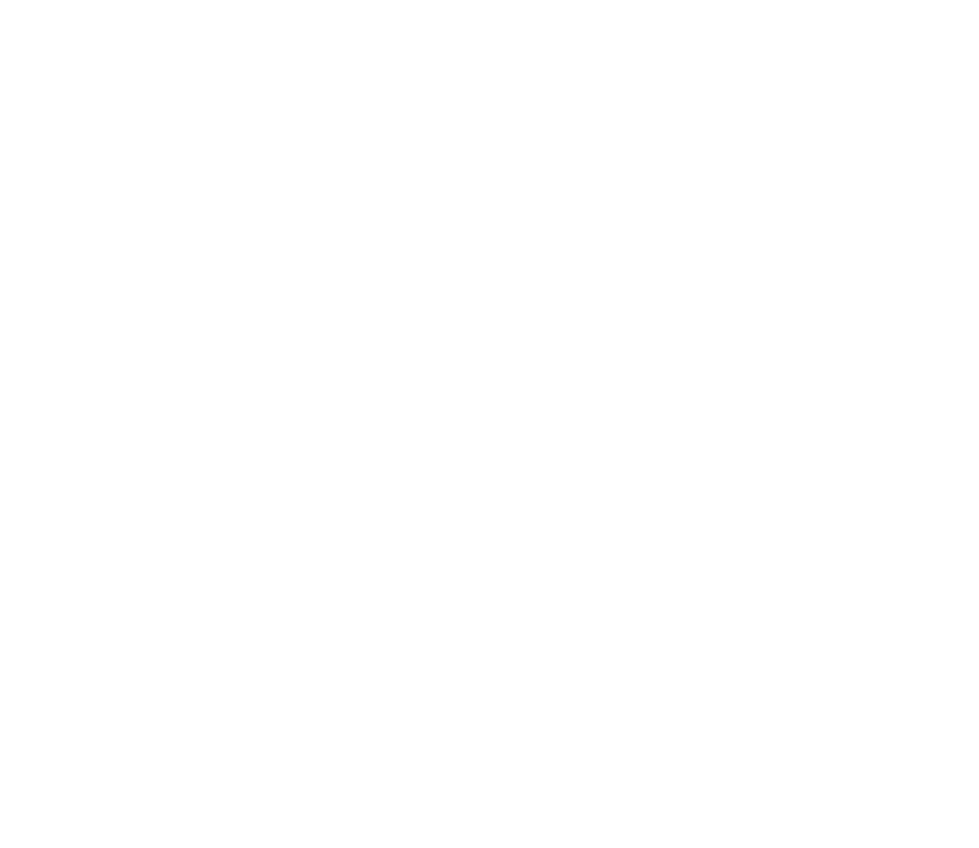
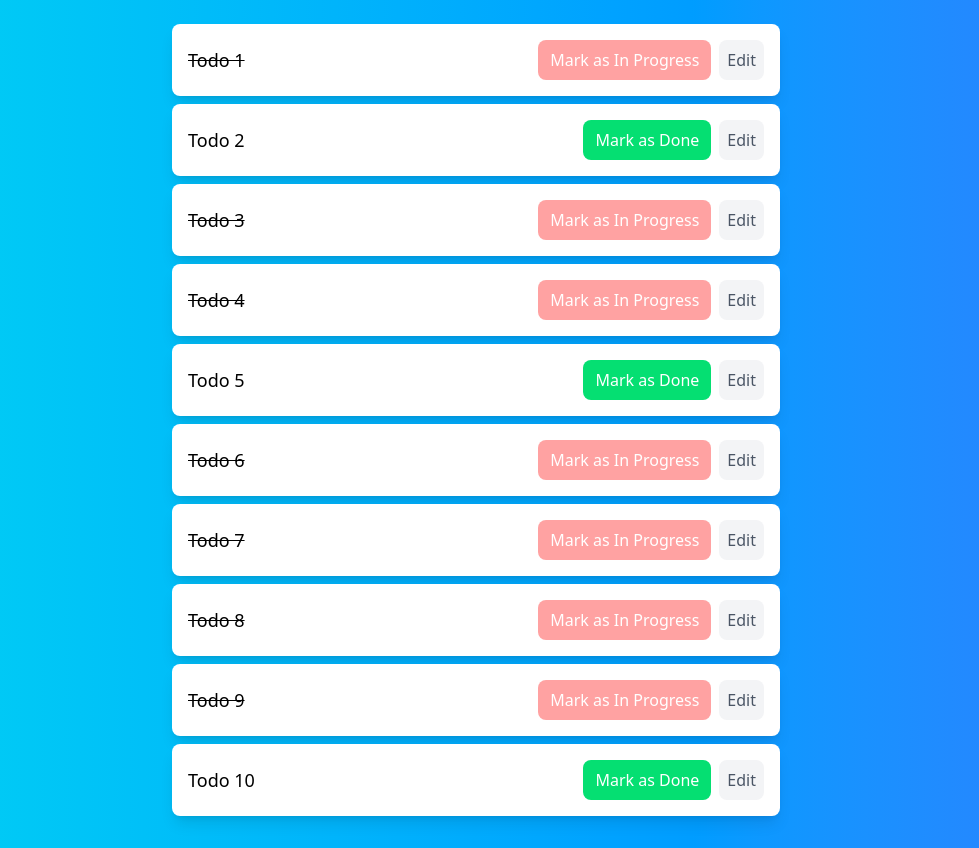
Before and after one commit to KryptonBD/ngx-todo, an Angular app in the folder client/: page / in a window 1280 px wide. Shown: the whole page, without its empty margins (164-1143 px from the left). Before the commit the page ends 800 px from the top, so only its background shows below. Built offline with nearby package versions, Linux system fonts and the light colour scheme.

Commit message:
feat: Todo Item design

```diff
--- a/client/src/app/app.component.html
+++ b/client/src/app/app.component.html
@@ -1 +1,3 @@
-<router-outlet />
+<main class="bg-linear-to-r from-cyan-400 to-blue-500">
+  <router-outlet />
+</main>
--- a/client/src/app/app.routes.ts
+++ b/client/src/app/app.routes.ts
@@ -1,3 +1,10 @@
 import { Routes } from '@angular/router';
+import { TodoListComponent } from './features/todos/todo-list/todo-list.component';
 
-export const routes: Routes = [];
+export const routes: Routes = [
+  {
+    path: '',
+    component: TodoListComponent,
+    title: 'Ngx Todo',
+  },
+];
--- a/client/src/app/features/todos/todo-item/todo-item.component.html
+++ b/client/src/app/features/todos/todo-item/todo-item.component.html
@@ -1 +1,31 @@
-<p>todo-item works!</p>
+<article
+  class="flex items-center justify-between p-4 mb-2 mx-2 bg-white shadow-lg rounded-lg"
+>
+  <h3
+    class="text-lg flex-1 truncate"
+    [ngClass]="{
+      'line-through': isCompleted()
+    }"
+    data-testid="todo-item-title"
+  >
+    {{ title() }}
+  </h3>
+
+  <button
+    class="px-3 py-2 text-white rounded-lg cursor-pointer"
+    [ngClass]="isCompleted() ? 'bg-red-300' : 'bg-green-400'"
+    (click)="toggleStatus()"
+    [attr.aria-label]="isCompleted() ? 'In Progress' : 'Done'"
+    data-testid="todo-item-status"
+  >
+    {{ isCompleted() ? "Mark as In Progress" : "Mark as Done" }}
+  </button>
+
+  <button
+    class="ml-2 p-2 text-gray-600 bg-gray-100 rounded-lg hover:bg-gray-200 cursor-pointer"
+    aria-label="Edit"
+    data-testid="todo-item-edit-button"
+  >
+    Edit
+  </button>
+</article>
--- a/client/src/app/features/todos/todo-item/todo-item.component.ts
+++ b/client/src/app/features/todos/todo-item/todo-item.component.ts
@@ -1,11 +1,24 @@
-import { Component } from '@angular/core';
+import { Component, computed, input, output } from '@angular/core';
+import { TodoStatus } from '../../../../shared/models/Todo';
+import { CommonModule } from '@angular/common';
 
 @Component({
   selector: 'app-todo-item',
-  imports: [],
+  imports: [CommonModule],
   templateUrl: './todo-item.component.html',
-  styleUrl: './todo-item.component.scss'
+  styleUrl: './todo-item.component.scss',
 })
 export class TodoItemComponent {
+  title = input.required<string>();
+  status = input<TodoStatus>(TodoStatus.Pending);
 
+  changeStatus = output();
+
+  protected isCompleted = computed(
+    () => this.status() === TodoStatus.Completed
+  );
+
+  protected toggleStatus() {
+    this.changeStatus.emit();
+  }
 }
--- a/client/src/app/features/todos/todo-list/todo-list.component.html
+++ b/client/src/app/features/todos/todo-list/todo-list.component.html
@@ -1 +1,5 @@
-<p>todo-list works!</p>
+<section class="max-w-2xl mx-auto p-6">
+  @for (todo of todos; track $index) {
+  <app-todo-item [title]="todo.title" [status]="todo.status" />
+  }
+</section>
--- a/client/src/app/features/todos/todo-list/todo-list.component.ts
+++ b/client/src/app/features/todos/todo-list/todo-list.component.ts
@@ -1,11 +1,16 @@
 import { Component } from '@angular/core';
+import { TodoItemComponent } from '../todo-item/todo-item.component';
+import { Todo, TodoStatus } from '../../../../shared/models/Todo';
 
 @Component({
   selector: 'app-todo-list',
-  imports: [],
+  imports: [TodoItemComponent],
   templateUrl: './todo-list.component.html',
-  styleUrl: './todo-list.component.scss'
+  styleUrl: './todo-list.component.scss',
 })
 export class TodoListComponent {
-
+  todos: Todo[] = Array.from({ length: 10 }, (_, i) => ({
+    title: `Todo ${i + 1}`,
+    status: Math.random() > 0.5 ? TodoStatus.Completed : TodoStatus.Pending,
+  }));
 }
--- /dev/null
+++ b/client/src/shared/models/Todo.ts
@@ -0,0 +1,10 @@
+export interface Todo {
+  title: string;
+  description?: string;
+  status: TodoStatus;
+}
+
+export enum TodoStatus {
+  Pending = 'pending',
+  Completed = 'completed',
+}
```
Also changed, not shown: 1 other file (tests, documents, lock files or other folders).
